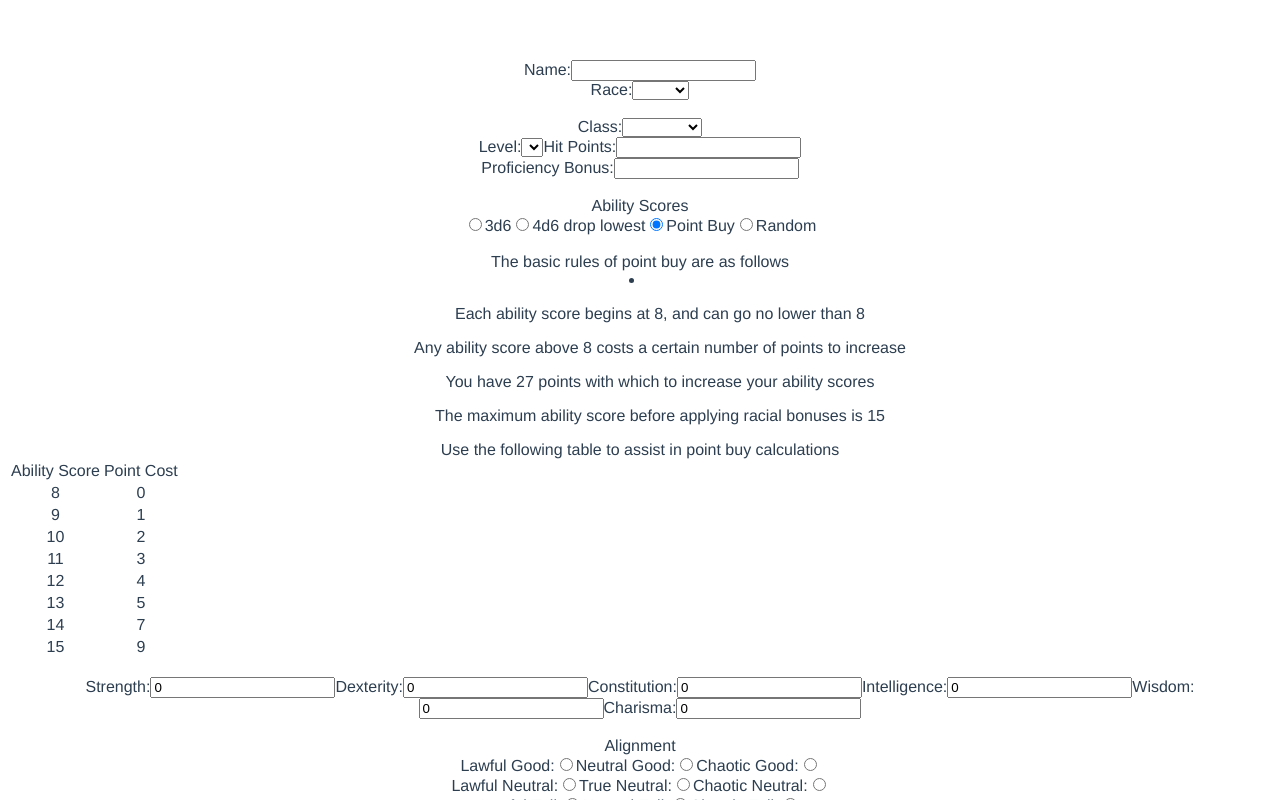
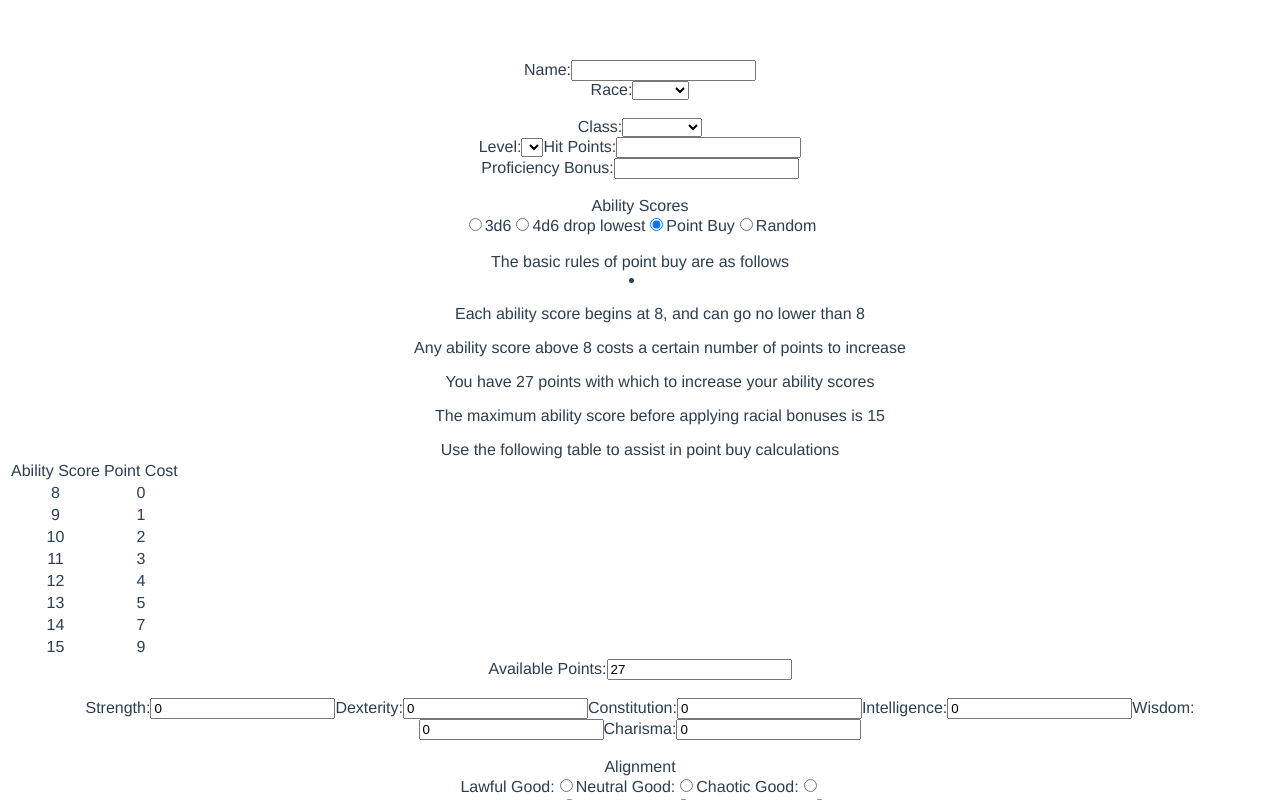
Before and after one commit to SurSouthside/Py_5E_Character_Creator, a Vue app in the folder charcreate-client/: page / in a window 1280 px wide. Both pictures are taken after a click on the radio button "Point Buy". Shown: the top 800 px of the page. Built offline with nearby package versions, Linux system fonts and the light colour scheme.

Commit message:
Add display of available points to use for point-buy

```diff
--- a/charcreate-client/src/components/PointBuy.vue
+++ b/charcreate-client/src/components/PointBuy.vue
@@ -48,12 +48,21 @@
             </tr>
         </tbody>
     </table>
+    <label for="pointbuy_bank">Available Points:</label>
+    <input type="text" id="pointbuy_bank" readonly="readonly" v-model="pointBuyAvailable"/>
 </template>
 
 
 <script>
 export default {
-    name: 'PointBuy'
+  name: 'PointBuy',
+  data(){
+    return {
+        pointBuyMin: 0,
+        pointBuyMax: 27,
+        pointBuyAvailable: 27
+    }
+  },
 }
 </script>
 
```
